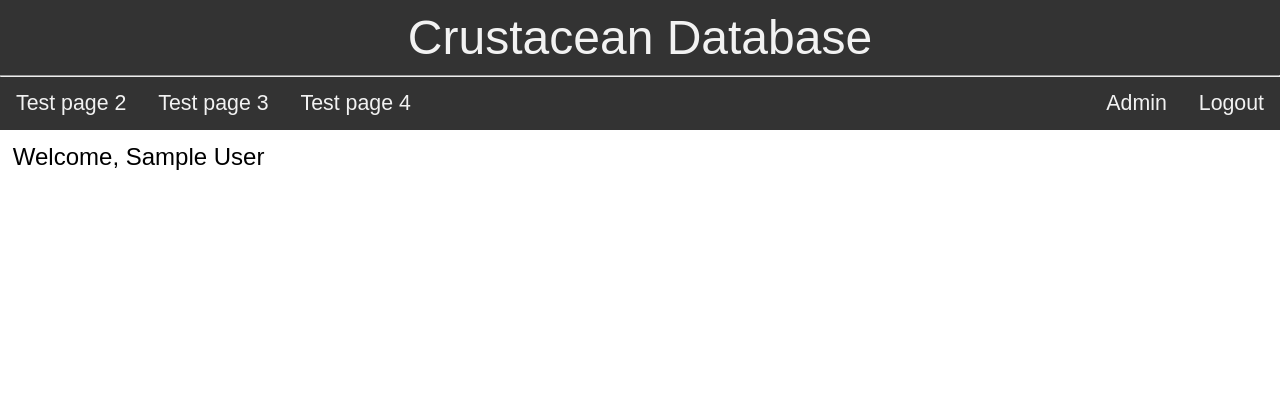
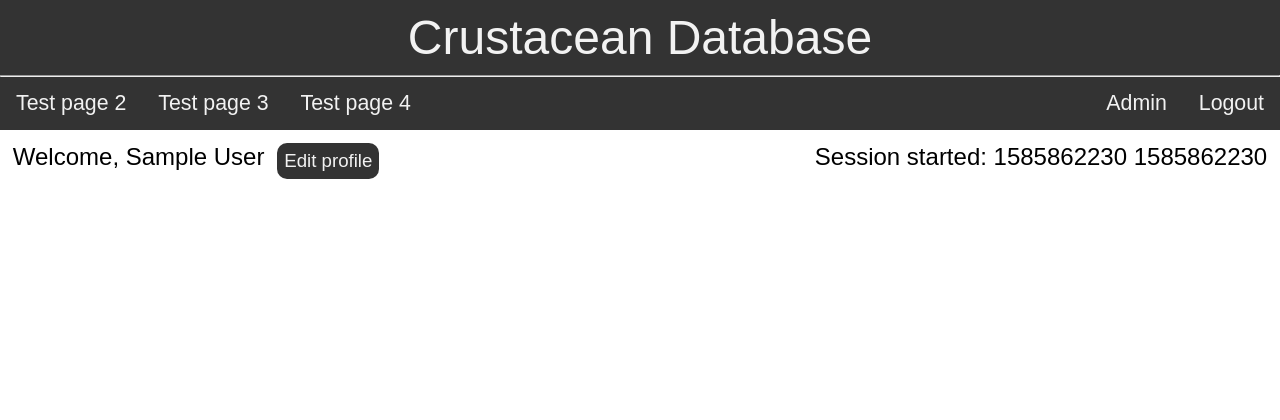
Before and after one commit to mfpx/cs39930, a PHP site: page /home.php in a window 1280 px wide. Shown: the top 420 px of the page. Run offline with PHP 8.4, Linux system fonts and the light colour scheme; the visitor is signed in with stand-in values (Sample User, id 1); tables that the repository leaves empty or names only in its code hold one stand-in row (values such as "Sample post").

Commit message:
-Changed the login screen -Changed the edit button on the user page

```diff
--- a/project/admin.php
+++ b/project/admin.php
@@ -1,7 +1 @@
 <?php
-
-/*
- * To change this license header, choose License Headers in Project Properties.
- * To change this template file, choose Tools | Templates
- * and open the template in the editor.
- */
--- a/project/css/pages.css
+++ b/project/css/pages.css
@@ -44,7 +44,7 @@
     color: black;
 }
 
-#menu #admin {
+#menu .right_button {
     float: right;
 }
 
@@ -66,15 +66,9 @@
 #login-box {
     padding: 30px;
     text-align: left;
-    border: 1px solid black;
-    /*
-    margin: 10% 40% 10% 40%;
-    margin: 10% 0% 10% 40%;
-    margin: 50% auto;
-    display: flex;
-    justify-content: center;
-    align-items: center;
-    */
+    border: transparent;
+    background: #f3f3f3;
+    border-radius: 10px;
     position: absolute;
     top: 50%;
     left: 50%;
@@ -88,13 +82,15 @@
     float: left;
 }
 
+#session {
+    font-size: 18pt;
+    margin: 1%;
+    float: right;
+}
+
 form .field {
     margin-bottom: 5px;
     width: 50%;
-}
-
-#menu #logout {
-    float: right;
 }
 
 form #login_button {
@@ -102,3 +98,24 @@
     color: #f2f2f2;
     padding: 5px 20px;
 }
+
+button {
+    padding: 7px;
+    font-size: 14pt;
+    color: #f2f2f2;
+    border-radius: 10px;
+    border: transparent;
+    background: #333;
+    cursor: pointer;
+}
+
+#change-form {
+    display: none;
+    float: left;
+    margin: 1%;
+}
+
+#change-button {
+    float: left;
+    margin: 1% 0% 0% 0%;
+}
--- a/project/login.php
+++ b/project/login.php
@@ -21,6 +21,8 @@
 
         if (!empty($row['email'])){
             $_SESSION['uid'] = $email; //Set a session variable 'uid' to email
+            $_SESSION['doss'] = date("d/m/Y"); //DOSS - Date of session start
+            $_SESSION['toss'] = date("h:i:sa"); //TOSS - Time of session start
         }
     } catch (PDOException $e) {
         echo "Error: " . $e->getMessage();
--- a/project/system/elements/pages/home_body.php
+++ b/project/system/elements/pages/home_body.php
@@ -38,5 +38,22 @@
                 });
         return false;
     }
+    $(document).ready(function () {
+        $("#change-button").click(function () {
+            $("#change-form").toggle();
+        });
+    });
 </script>
-<div id="welcome">Welcome, <?php echo $row['first_name'] . " " . $row['last_name']; ?></div>
+<div id="welcome">
+    Welcome, <?php echo $row['first_name'] . " " . $row['last_name']; ?>
+</div>
+<div id="session">
+    Session started: <?php echo $_SESSION['doss'] . ' ' . $_SESSION['toss']; ?>
+</div>
+<button id="change-button">Edit profile</button>
+<div id="change-form">
+    <form>
+        Email:
+        <input type="text" id="email">
+    </form>
+</div>
--- a/project/system/elements/pages/home_heading.php
+++ b/project/system/elements/pages/home_heading.php
@@ -29,13 +29,13 @@
         </div>
         <hr>
         <div id="menu">
-            <a id="logout" onclick="return logout()">Logout</a>
+            <a class="right_button" onclick="return logout();">Logout</a>
             <a href="test.php">Test page 2</a>
             <a href="test.php">Test page 3</a>
             <a href="test.php">Test page 4</a>
             <?php
             if ($row['admin']) {
-                echo "<div id=\"admin\"><a href=\"admin.php\">Admin</a></div>";
+                echo "<div class=\"right_button\"><a href=\"admin.php\">Admin</a></div>";
             }
             ?>
         </div>
```
